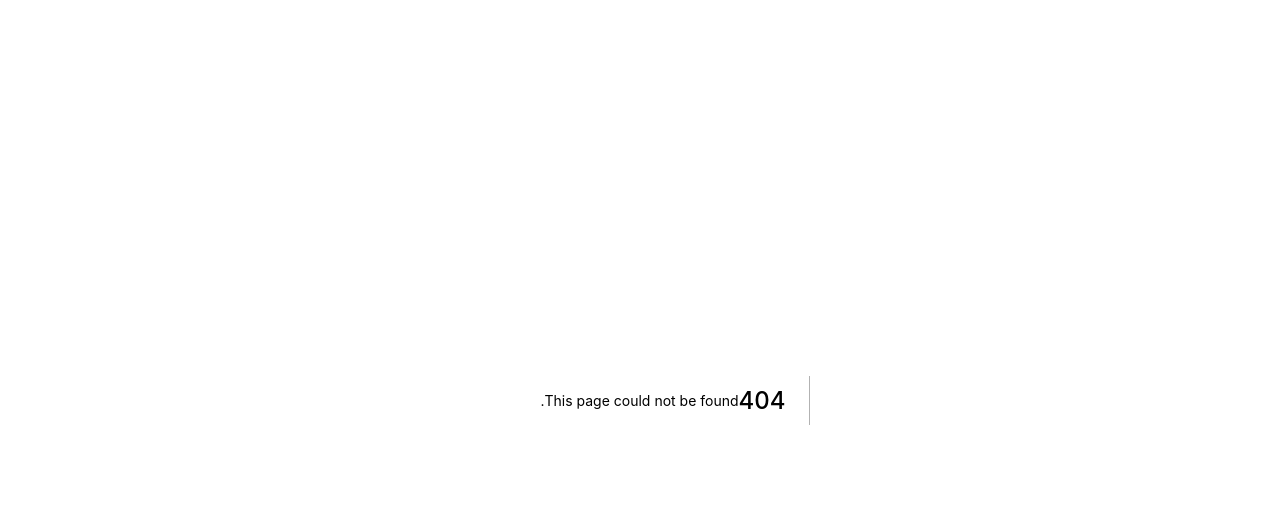
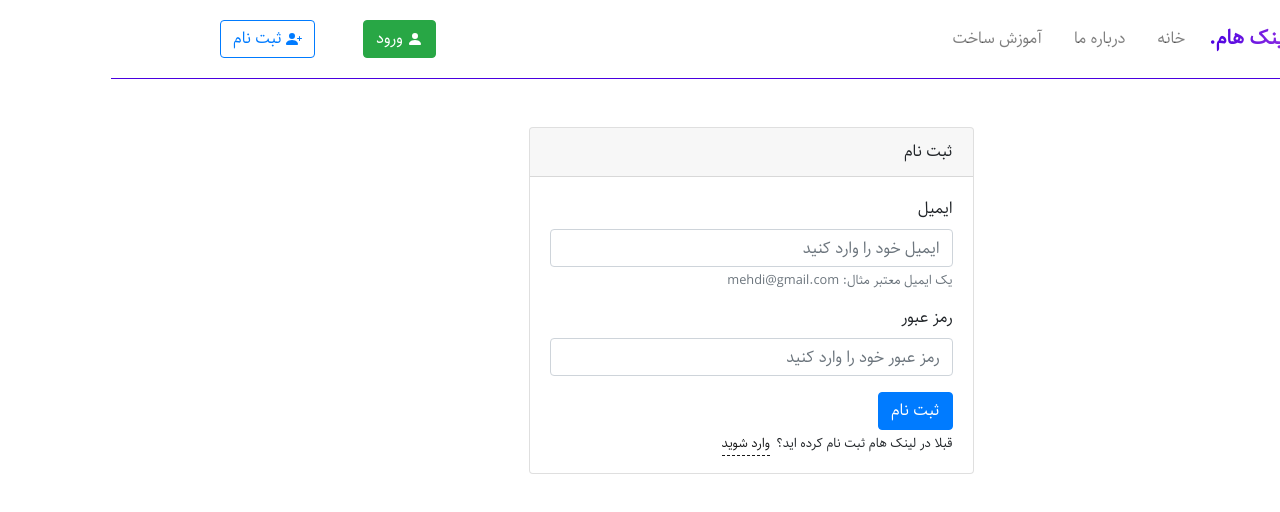
Before and after one commit to mehdinajafi/linkham, a Next.js app: page /user/register in a window 1280 px wide. Before the commit this address had no page. Shown: the top 512 px of the page. Built offline with nearby package versions, Linux system fonts and the light colour scheme; no server answers.

Commit message:
Authentication

```diff
--- /dev/null
+++ b/next.config.js
@@ -0,0 +1,12 @@
+const webpack = require("webpack")
+require("dotenv").config()
+module.exports = {
+  webpack: (config) => {
+    const env = Object.keys(process.env).reduce((acc, curr) => {
+      acc[`process.env.${curr}`] = JSON.stringify(process.env[curr])
+      return acc
+    }, {})
+    config.plugins.push(new webpack.DefinePlugin(env))
+    return config
+  },
+}
--- a/package.json
+++ b/package.json
@@ -9,6 +9,7 @@
   },
   "dependencies": {
     "bootstrap": "^4.5.2",
+    "dotenv": "^8.2.0",
     "firebase": "^7.20.0",
     "next": "9.5.3",
     "react": "16.13.1",
--- /dev/null
+++ b/pages/user/register.js
@@ -0,0 +1,84 @@
+import React, { useCallback } from "react"
+import { Container, Form, Button, Row, Col, Card } from "react-bootstrap"
+import { auth } from "../../src/auth/firebase"
+// withAuth is a Hoc with a context include current user for use current user in app and redirect to routes we want
+import withAuth from "../../src/auth/WithAuth"
+
+import router from "next/router"
+import Link from "next/link"
+import Head from "next/head"
+
+import NavbarPage from "../../components/Navbar"
+
+const Register = () => {
+  const handleSignup = useCallback(
+    async (event) => {
+      event.preventDefault()
+      // Get email and password from form
+      const email = event.target[0].value
+      const password = event.target[1].value
+      try {
+        await auth.createUserWithEmailAndPassword(email, password)
+        // When sign up push user to dashboard
+        router.push("/dashboard")
+      } catch (error) {
+        alert(error)
+      }
+    },
+    [router]
+  )
+
+  return (
+    <React.Fragment>
+      <Head>
+        <title>ثبت نام - لینک هام</title>
+      </Head>
+      <NavbarPage />
+      <Container>
+        <Row>
+          <Col lg="5" md="8" sm="12" className="m-auto py-5">
+            <Card>
+              <Card.Header>ثبت نام</Card.Header>
+              <Card.Body>
+                <Form onSubmit={handleSignup} className="w-100">
+                  <Form.Group>
+                    <Form.Label>ایمیل</Form.Label>
+                    <Form.Control
+                      type="email"
+                      placeholder="ایمیل خود را وارد کنید"
+                      name="email"
+                    />
+                    <Form.Text className="text-muted">
+                      یک ایمیل معتبر مثال: mehdi@gmail.com
+                    </Form.Text>
+                  </Form.Group>
+                  <Form.Group>
+                    <Form.Label>رمز عبور</Form.Label>
+                    <Form.Control
+                      type="password"
+                      placeholder="رمز عبور خود را وارد کنید"
+                      name="password"
+                    />
+                  </Form.Group>
+                  <Button type="submit" variant="primary">
+                    ثبت نام
+                  </Button>
+                  <Form.Text className="d-flex">
+                    قبلا در لینک هام ثبت نام کرده اید؟
+                    <div className="authChanger">
+                      <Link href="/user/login">
+                        <a>وارد شوید</a>
+                      </Link>
+                    </div>
+                  </Form.Text>
+                </Form>
+              </Card.Body>
+            </Card>
+          </Col>
+        </Row>
+      </Container>
+    </React.Fragment>
+  )
+}
+
+export default withAuth(Register)
--- /dev/null
+++ b/src/auth/WithAuth.js
@@ -0,0 +1,53 @@
+import React from "react"
+import router from "next/router"
+import { auth } from "./firebase"
+
+export const AuthContext = React.createContext()
+
+const withAuth = (Component) => {
+  return class extends React.Component {
+    constructor(props) {
+      super(props)
+      this.state = {
+        currentUser: null,
+        pennding: true,
+      }
+    }
+
+    componentDidMount() {
+      auth.onAuthStateChanged((authUser) => {
+        if (authUser) {
+          // Set user in state which is stored in the AuthContext
+          // Set pennding to false to do not show loading
+          this.setState({
+            currentUser: authUser,
+            pennding: false,
+          })
+          // When the user is authenticated push user to dashboard
+          router.push("/dashboard")
+        } else {
+          this.setState({
+            pennding: false,
+          })
+          // When the user is not authenticated and go to dashboard push user to home page
+          if (router.router.route === "/dashboard") {
+            router.push("/")
+          }
+        }
+      })
+    }
+
+    render() {
+      if (this.state.pennding) {
+        return <h1>صبر کنید...</h1>
+      } else {
+        return (
+          <AuthContext.Provider value={{ currentUser: this.state.currentUser }}>
+            {<Component {...this.props} />}
+          </AuthContext.Provider>
+        )
+      }
+    }
+  }
+}
+export default withAuth
--- /dev/null
+++ b/src/auth/firebase.js
@@ -0,0 +1,18 @@
+import firebase from "firebase/app"
+import "firebase/auth"
+
+const config = {
+  apiKey: process.env.FIREBASE_API_KEY,
+  authDomain: process.env.FIREBASE_AUTH_DOMAIN,
+  databaseURL: process.env.FIREBASE_DATABASE_URL,
+  projectId: process.env.FIREBASE_PROJECT_ID,
+  storageBucket: process.env.FIREBASE_STORAGE_BUCKET,
+  messagingSenderId: process.env.FIREBASE_MESSAGING_SENDER_ID,
+}
+
+if (!firebase.apps.length) {
+  firebase.initializeApp(config)
+}
+
+const auth = firebase.auth()
+export { auth, firebase }
--- /dev/null
+++ b/styles/_authForms.scss
@@ -0,0 +1,12 @@
+.authChanger a {
+  color: #191919;
+  text-decoration: none;
+  margin-right: 0.5em;
+  border-bottom: 1px dashed #191919;
+  cursor: pointer;
+}
+
+.authChanger a:hover {
+  color: #4a00e0;
+  border-bottom: 1px solid #4a00e0;
+}
--- a/styles/_navbar.scss
+++ b/styles/_navbar.scss
@@ -1,14 +1,3 @@
-.authChanger {
-  margin-right: 0.5em;
-  border-bottom: 1px dashed black;
-  cursor: pointer;
-}
-
-.authChanger:hover {
-  color: #4a00e0;
-  border-bottom: 1px dashed #4a00e0;
-}
-
 .modal-header .close {
   margin: -1rem auto -1rem -1rem;
 }
--- a/styles/main.scss
+++ b/styles/main.scss
@@ -1 +1,2 @@
 @import "./navbar";
+@import "./authForms";
```
Also changed, not shown: pages/user/login.js (added, +86 -0 lines), 2 other files (tests, documents, lock files or other folders).
